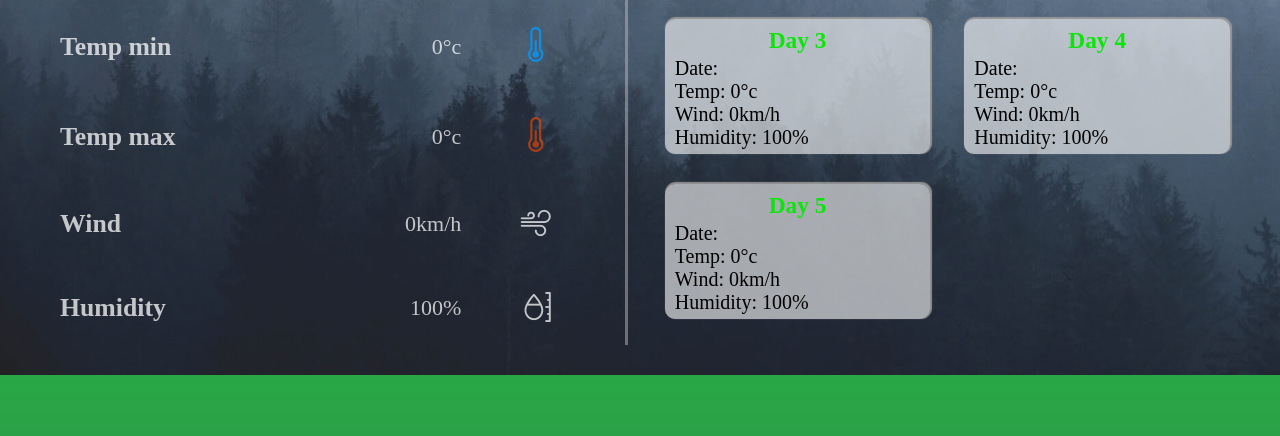
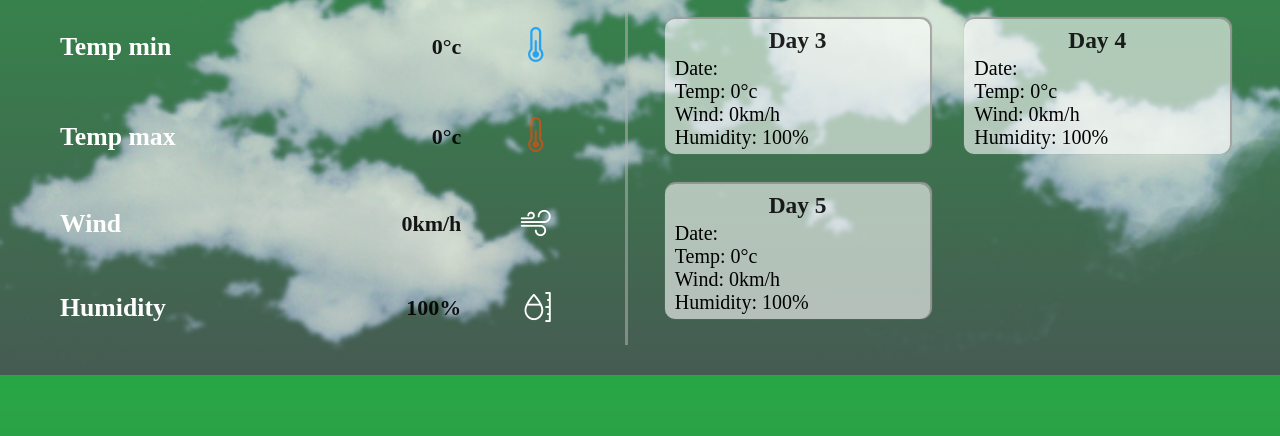
Before and after one commit to Technology-World/weatherAPI, a plain HTML site: page index.html in a window 1280 px wide. Shown: the part 364-800 px from the top of the page. Drawn offline with nearby package versions, Linux system fonts and the light colour scheme.

Commit message:
Modified

```diff
--- a/index.html
+++ b/index.html
@@ -1,10 +1,9 @@
 <!DOCTYPE html>
-<!-- Coding By CodingNepal - www.codingnepalweb.com -->
 <html lang="en">
   <head>
     <meta charset="utf-8" />
     <title>DF Project Weather API</title>
-    <link rel="stylesheet" href="style.css" />
+    <link rel="stylesheet" href="weather.css" />
     <meta name="viewport" content="width=device-width, initial-scale=1.0" />
   </head>
   <body>
--- a/style2.css
+++ b/weather.css
@@ -6,7 +6,6 @@
   box-sizing: border-box;
 }
 html,body {
-  /* color: rgba(255, 255, 255, 0.74); */
   background-image: linear-gradient(#28a745, #465b52);
   color: white;
 }
```
